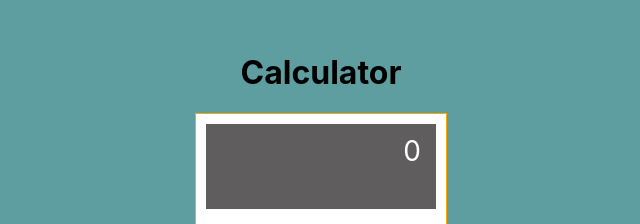
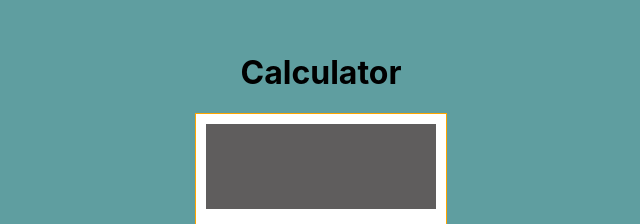
Before and after one commit to heknt90/react-calculator, a React (Create React App) app: page / in a window 1280 px wide. Shown: the part 164-388 px from the top of the page, without its empty margins (319-959 px from the left). Built offline with nearby package versions, Linux system fonts and the light colour scheme.

Commit message:
updated CalculatorDisplay component

```diff
--- a/src/App.jsx
+++ b/src/App.jsx
@@ -5,7 +5,6 @@ function App() {
   return (
     <div className="App">
       <h1>Calculator</h1>
-
       <Calculator />
     </div>
   );
--- a/src/components/Calculator/Calculator.jsx
+++ b/src/components/Calculator/Calculator.jsx
@@ -1,4 +1,4 @@
-import { useEffect, useState } from "react"
+import { useState } from "react"
 import CalculatorButton from "../CalculatorButton";
 import CalculatorDisplay from "./CalculatorDisplay/CalculatorDisplay";
 
--- a/src/components/Calculator/CalculatorDisplay/CalculatorDisplay.jsx
+++ b/src/components/Calculator/CalculatorDisplay/CalculatorDisplay.jsx
@@ -1,11 +1,12 @@
-export default function CalculatorDisplay({ operation }) {
+export default function CalculatorDisplay({ expression, result, history }) {
+
+  const expressionValue = (expression !== "") ? expression : 0;
+  const resultValue = (result) ? `=${result}` : "";
 
   return (
     <div className="calculator__display">
-      <span className="calculator__display-operand1">{(operation.operand1) ? operation.operand1 : "0"}</span>
-      <span className="calculator__display-operation">{(operation.operator) ? operation.operator : ""}</span>
-      <span className="calculator__display-operand2">{(operation.operand2) ? operation.operand2 : ""}</span>
-      <span className="calculator__display-result">{(operation.result) ? "=" + operation.result : ""}</span>
+      <p>{history}</p>
+      <p className="calculator__expression"><span>{expressionValue}</span><span>{resultValue}</span></p>
     </div>
   )
 }
```
